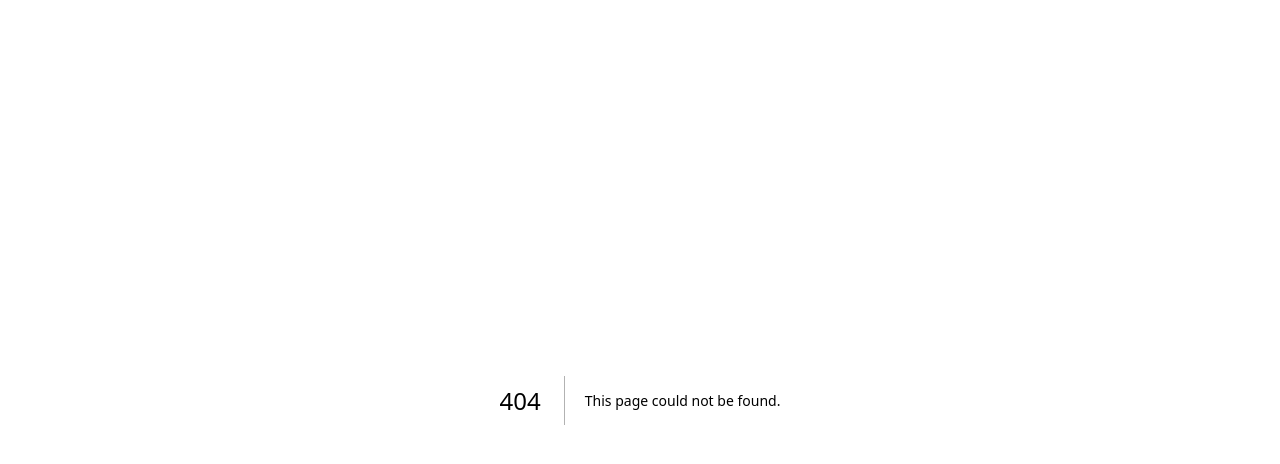
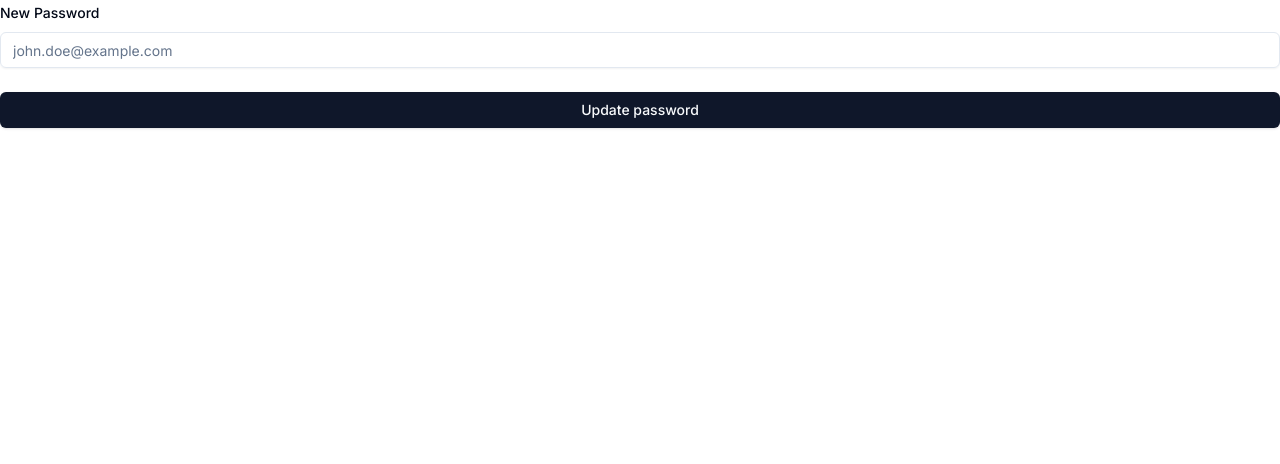
Before and after one commit to sashacvetkovich/next-auth-boilerplate, a Next.js app: page /auth/new-password in a window 1280 px wide. Before the commit this address had no page. Shown: the top 464 px of the page. Built offline with nearby package versions, Linux system fonts and the light colour scheme.

Commit message:
Added update password page

```diff
--- /dev/null
+++ b/actions/newPassword.ts
@@ -0,0 +1,55 @@
+'use server';
+
+import * as z from 'zod';
+import { NewPasswordSchema } from '@/schemas';
+import { getPasswordResetTokenByToken } from '@/data/reset-password';
+import { getUserByEmail } from '@/data/user';
+import bcrypt from 'bcryptjs';
+import { db } from '@/lib/db';
+
+export const updatePassword = async (
+  values: z.infer<typeof NewPasswordSchema>,
+  token?: string | null
+) => {
+  if (!token) {
+    return { error: 'Invalid token' };
+  }
+
+  const validatedFields = NewPasswordSchema.safeParse(values);
+
+  if (!validatedFields.success) {
+    return { error: 'Invalid password!' };
+  }
+
+  const { password } = validatedFields.data;
+  const existingToken = await getPasswordResetTokenByToken(token);
+
+  if (!existingToken) {
+    return { error: 'Invalid token' };
+  }
+
+  const tokenHasExpired = new Date(existingToken.expires) < new Date();
+
+  if (tokenHasExpired) {
+    return { error: 'Invalid token' };
+  }
+
+  const existingUser = await getUserByEmail(existingToken.email);
+
+  if (!existingUser) {
+    return { error: 'Invalid token' };
+  }
+
+  const hashedPassword = await bcrypt.hash(password, 10);
+
+  await db.user.update({
+    where: { id: existingUser.id },
+    data: { password: hashedPassword },
+  });
+
+  await db.passwordResetToken.delete({
+    where: { id: existingToken.id },
+  });
+
+  return { success: 'Password updated' };
+};
--- /dev/null
+++ b/app/auth/new-password/page.tsx
@@ -0,0 +1,8 @@
+import NewPasswordForm from '@/components/auth/NewPasswordForm';
+import React from 'react';
+
+const NewPasswordPage = () => {
+  return <NewPasswordForm />;
+};
+
+export default NewPasswordPage;
--- /dev/null
+++ b/components/auth/NewPasswordForm.tsx
@@ -0,0 +1,86 @@
+'use client';
+
+import * as z from 'zod';
+import { useForm } from 'react-hook-form';
+import { useState, useTransition } from 'react';
+import { zodResolver } from '@hookform/resolvers/zod';
+
+import { useSearchParams } from 'next/navigation';
+
+import { NewPasswordSchema } from '@/schemas';
+import { Input } from '@/components/ui/input';
+import {
+  Form,
+  FormControl,
+  FormField,
+  FormItem,
+  FormLabel,
+  FormMessage,
+} from '@/components/ui/form';
+import { Button } from '@/components/ui/button';
+import AuthSuccessMessage from './AuthSuccessMessage';
+import AuthErrorMessage from './AuthErrorMessage';
+import { updatePassword } from '@/actions/newPassword';
+
+const NewPasswordForm = () => {
+  const searchParams = useSearchParams();
+  const token = searchParams.get('token');
+  const [error, setError] = useState<string | undefined>('');
+  const [success, setSuccess] = useState<string | undefined>('');
+  const [isPending, startTransition] = useTransition();
+
+  const form = useForm<z.infer<typeof NewPasswordSchema>>({
+    resolver: zodResolver(NewPasswordSchema),
+    defaultValues: {
+      password: '',
+    },
+  });
+
+  const onSubmit = (values: z.infer<typeof NewPasswordSchema>) => {
+    setError('');
+    setSuccess('');
+
+    startTransition(() => {
+      updatePassword(values, token).then((data) => {
+        setError(data?.error);
+        setSuccess(data?.success);
+      });
+    });
+  };
+
+  return (
+    <div>
+      <Form {...form}>
+        <form onSubmit={form.handleSubmit(onSubmit)} className='space-y-6'>
+          <div className='space-y-4'>
+            <FormField
+              control={form.control}
+              name='password'
+              render={({ field }) => (
+                <FormItem>
+                  <FormLabel>New Password</FormLabel>
+                  <FormControl>
+                    <Input
+                      {...field}
+                      disabled={isPending}
+                      placeholder='john.doe@example.com'
+                      type='password'
+                    />
+                  </FormControl>
+                  <FormMessage />
+                </FormItem>
+              )}
+            />
+          </div>
+          <AuthErrorMessage message={error} />
+          <AuthSuccessMessage message={success} />
+          <Button disabled={isPending} type='submit' className='w-full'>
+            Update password{' '}
+          </Button>
+        </form>
+      </Form>
+    </div>
+  );
+};
+
+export default NewPasswordForm;
--- a/routes.ts
+++ b/routes.ts
@@ -5,6 +5,7 @@
   '/auth/register',
   '/auth/error',
   '/auth/reset',
+  '/auth/new-password',
 ];
 export const apiAuthPrefix = '/api/auth';
 export const DEFAULT_LOGIN_REDIRECT = '/settings';
--- a/schemas/index.ts
+++ b/schemas/index.ts
@@ -16,3 +16,9 @@
     message: 'Email is required',
   }),
 });
+
+export const NewPasswordSchema = z.object({
+  password: z.string().min(6, {
+    message: 'Minimum of 6 characters required',
+  }),
+});
```
